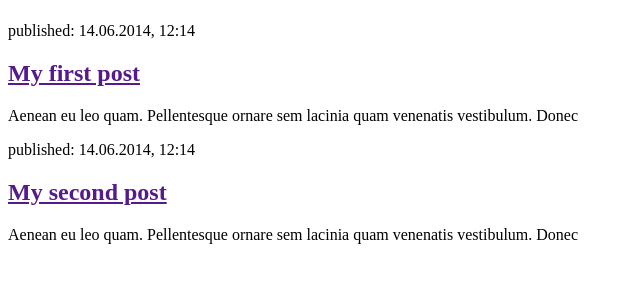
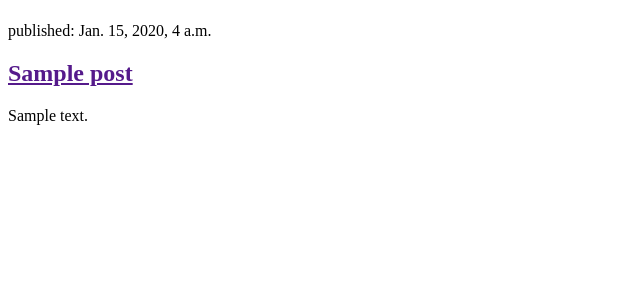
Before and after one commit to HiromiNurse/django-blog-test, a Django app: page / in a window 1280 px wide. Shown: the part 58-358 px from the top of the page, without its empty margins (0-640 px from the left). Run offline with Django 3.2, Linux system fonts and the light colour scheme; tables that the repository leaves empty hold one stand-in row (values such as "Sample post").

Commit message:
Modified templates to display posts from database

```diff
--- a/blog/templates/blog/post_list.html
+++ b/blog/templates/blog/post_list.html
@@ -8,16 +8,12 @@
             <h1><a href="/">Hiromi's Django Blog</a></h1>
         </header>
 
-        <article>
-            <time>published: 14.06.2014, 12:14</time>
-            <h2><a href="">My first post</a></h2>
-                <p>Aenean eu leo quam. Pellentesque ornare sem lacinia quam venenatis vestibulum. Donec
-        </article>
-
-        <article>
-            <time>published: 14.06.2014, 12:14</time>
-            <h2><a href="">My second post</a></h2>
-                <p>Aenean eu leo quam. Pellentesque ornare sem lacinia quam venenatis vestibulum. Donec
-        </article>
+        {% for post in posts %}
+            <articles>
+                <time>published: {{ post.published_date }}</time>
+                <h2><a href="">{{ post.title }}</a></h2>
+                <p>{{ post.text|linebreaksbr }}</p>
+            </articles>
+        {% endfor %}
     </body>
 </html>
--- a/blog/views.py
+++ b/blog/views.py
@@ -1,5 +1,8 @@
 from django.shortcuts import render
+from django.utils import timezone
+from .models import Post
 
 
 def post_list(request):
-    return render(request, 'blog/post_list.html', {})
+    posts = Post.objects.filter(published_date__lte=timezone.now()).order_by('published_date')
+    return render(request, 'blog/post_list.html', {'posts': posts})
```
